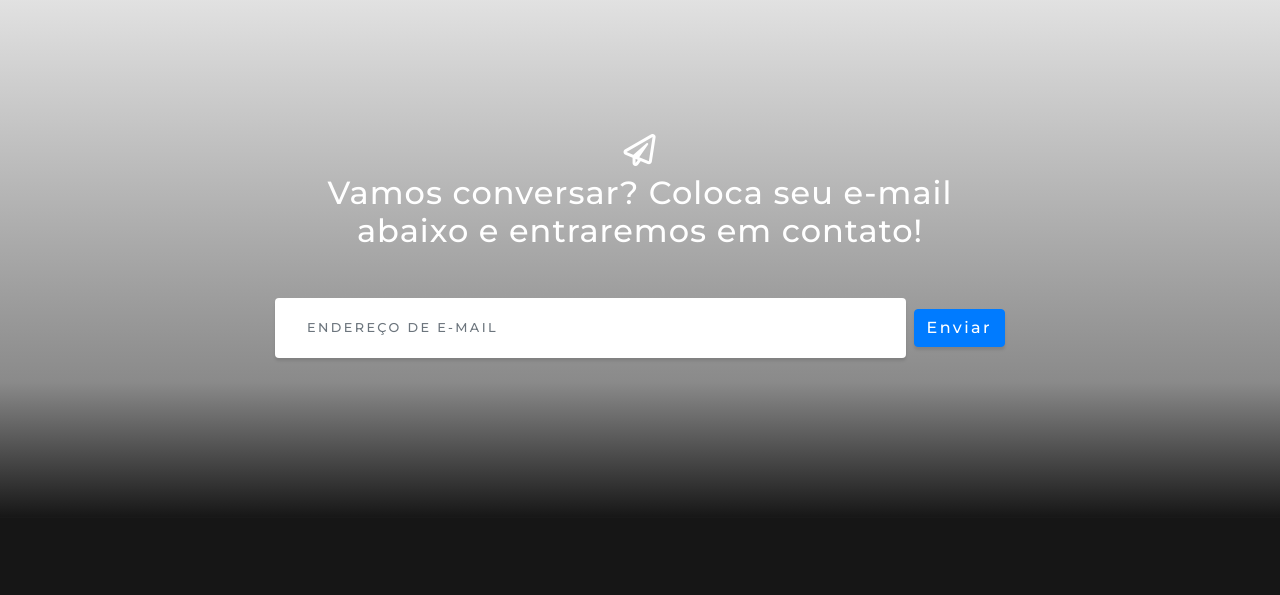
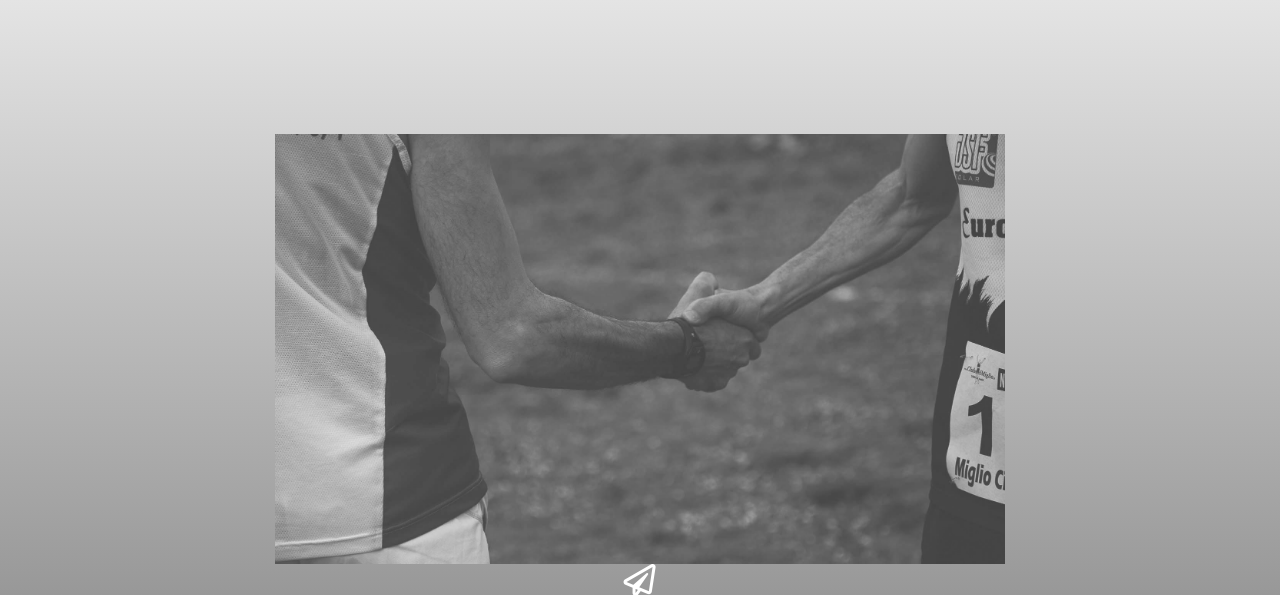
Before and after one commit to gm-compliance/gm-compliance.github.io, a website with bundled scripts: page index.html in a window 1280 px wide. Shown: the part 4560-5155 px from the top of the page. Built offline with nearby package versions, Linux system fonts and the light colour scheme; files whose address does not match are found by name.

Commit message:
Update index.html

```diff
--- a/index.html
+++ b/index.html
@@ -191,7 +191,7 @@
     <div class="container">
       <div class="row">
         <div class="col-md-10 col-lg-8 mx-auto text-center">
-
+          <img class="img-fluid" src="img/bg-signup.JPG" alt="">
           <i class="far fa-paper-plane fa-2x mb-2 text-white"></i>
           <h2 class="text-white mb-5" id="conversar">Vamos conversar? Coloca seu e-mail abaixo e entraremos em contato!</h2>
 
```
